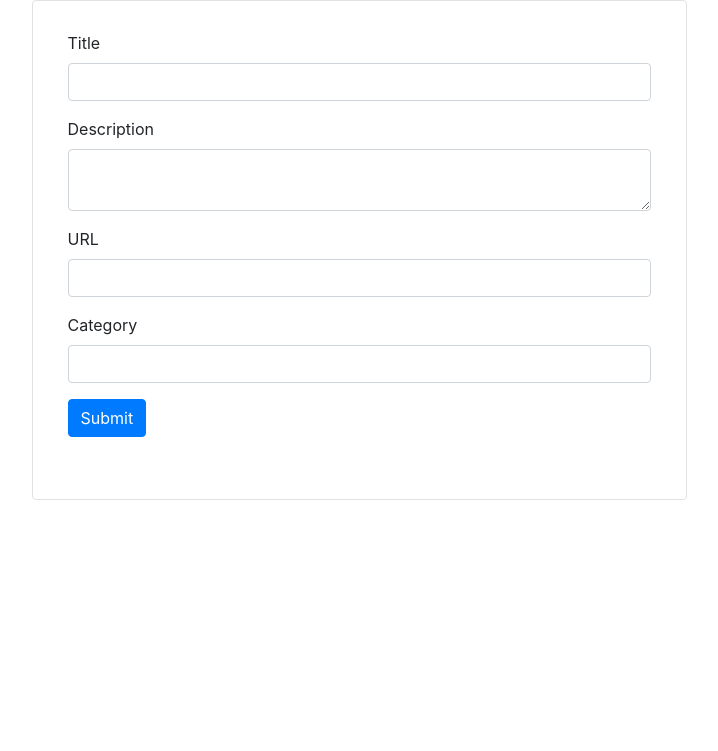
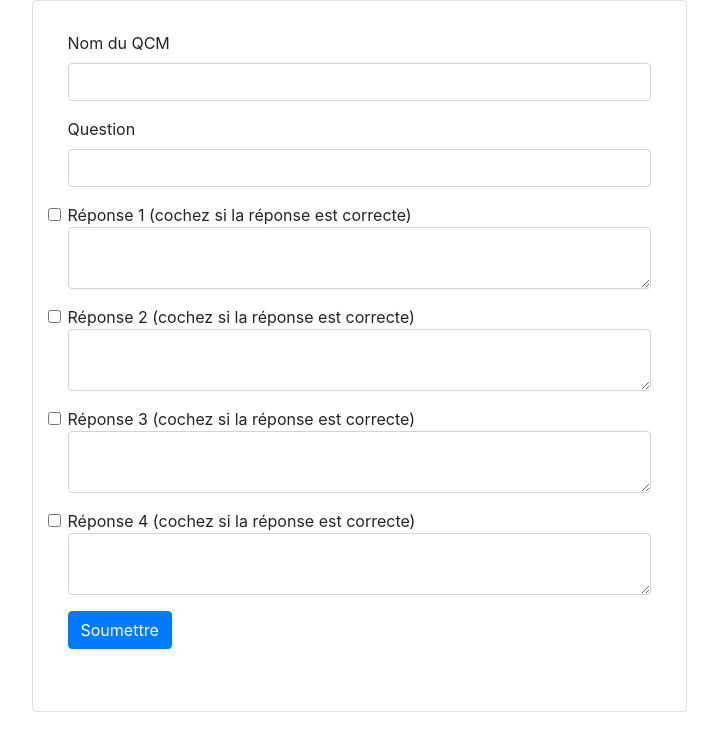
Before and after one commit to gaelponsard/exo_poo_mvc, a PHP site: page /add.php in a window 1280 px wide. Shown: the top 751 px of the page, without its empty margins (281-999 px from the left). Run offline with PHP 8.4, Linux system fonts and the light colour scheme.

Commit message:
first_commit

```diff
--- a/modele/Dao.php
+++ b/modele/Dao.php
@@ -3,7 +3,7 @@
 class Dao
 {
 
-    private $server = "mysql:host=localhost;dbname=exo_poo_1";
+    private $server = "mysql:host=localhost;dbname=exo_qcm";
 
     private $user = "commun";
 
--- a/vue/add.php
+++ b/vue/add.php
@@ -23,39 +23,60 @@
             <form method="POST">
                 <div class="form-group">
                     <div class="row">
-                        <label>Title</label> <input type="text"
-                            name="title" id="title" class="form-control"
+                        <label>Nom du QCM</label> <input type="text"
+                            name="title" id="nom_qcm" class="form-control"
                             required>
                     </div>
                 </div>
 
                 <div class="form-group">
                     <div class="row">
-                        <label>Description</label>
-                        <textarea class="form-control" id="description"
-                            name="description" required></textarea>
+                        <label>Question</label> <input type="text"
+                            name="question" id="intitule_question" class="form-control"
+                            required>
                     </div>
                 </div>
 
                 <div class="form-group">
                     <div class="row">
-                        <label>URL</label> <input type="text" name="url"
-                            id="url" class="form-control" required>
+                    <label class="form-check-label" for="check">Réponse 1 (cochez si la réponse est correcte)</label>
+                        <textarea class="form-control" id="intitule_reponse"
+                            name="reponse" required></textarea>
+                            <input type="checkbox" class="form-check-input" id="valid">
                     </div>
                 </div>
 
                 <div class="form-group">
                     <div class="row">
-                        <label>Category</label> <input type="text"
-                            name="category" id="category"
-                            class="form-control" required>
+                    <label class="form-check-label" for="check">Réponse 2 (cochez si la réponse est correcte)</label>
+                        <textarea class="form-control" id="intitule_reponse"
+                            name="reponse" required></textarea>
+                            <input type="checkbox" class="form-check-input" id="valid">
+                    </div>
+                </div>
+
+                <div class="form-group">
+                    <div class="row">
+                    <label class="form-check-label" for="check">Réponse 3 (cochez si la réponse est correcte)</label>
+                        <textarea class="form-control" id="intitule_reponse"
+                            name="reponse" required></textarea>
+                            <input type="checkbox" class="form-check-input" id="valid">
+                    </div>
+                </div>
+
+                <div class="form-group">
+                    <div class="row">
+                    <label class="form-check-label" for="check">Réponse 4 (cochez si la réponse est correcte)</label>
+                        <textarea class="form-control" id="intitule_reponse"
+                            name="reponse" required></textarea>
+                            <input type="checkbox" class="form-check-input" id="valid">
                     </div>
                 </div>
 
 
                 <div class="form-group">
                     <div class="row">
-                        <button class="btn btn-primary" name="add">Submit</button>
+                        <button class="btn btn-primary" name="add">Soumettre</button>
                     </div>
                 </div>
 
--- a/vue/index.php
+++ b/vue/index.php
@@ -19,7 +19,7 @@ $result = $crudcontroller->readData();
 <body>
 
     <div class="row">
-        <a href="add.php"><button class="btn btn-primary btn-add">Add New Record</button></a>
+        <a href="add.php"><button class="btn btn-primary btn-add">Ajouter nouveau QCM</button></a>
     </div>
 
     <div class="row" id="container">
```
Also changed, not shown: controlleur/CrudController.php (+39 -9 lines), vue/list.php (+2 -6 lines).
